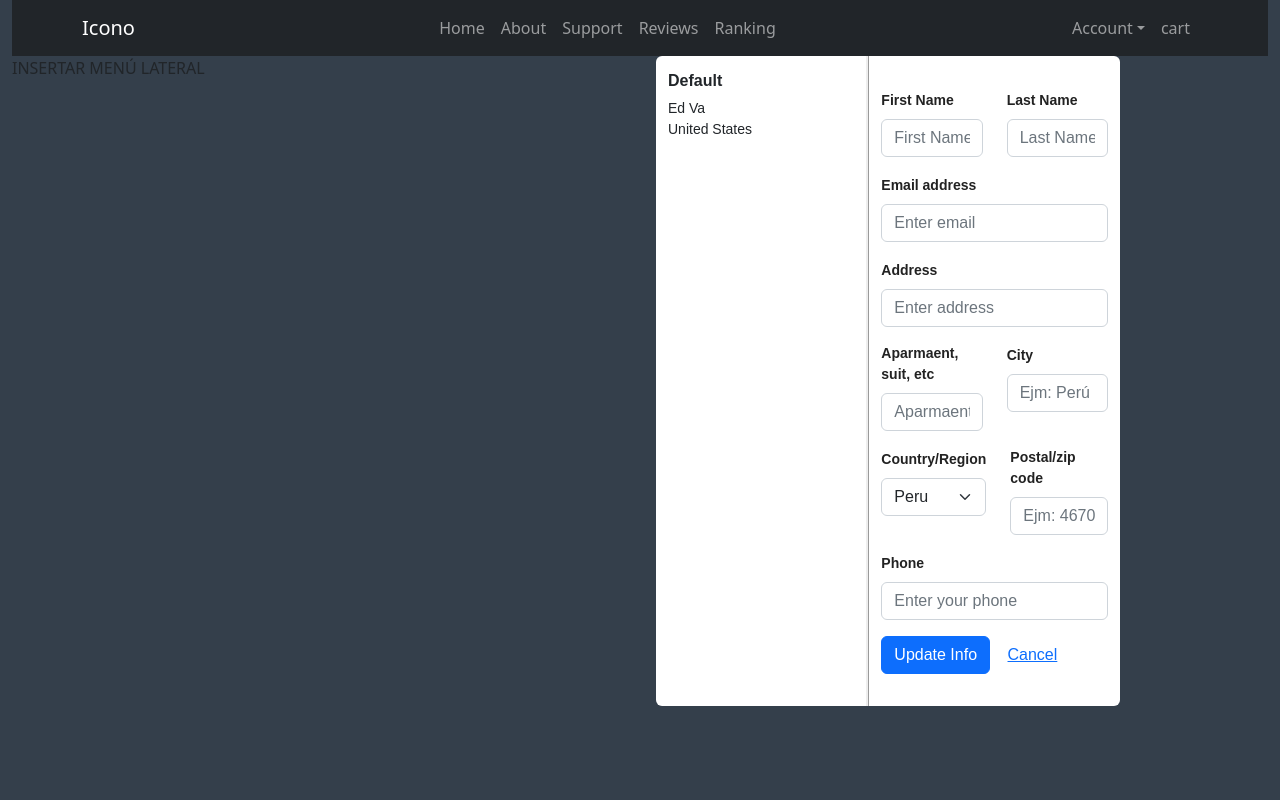
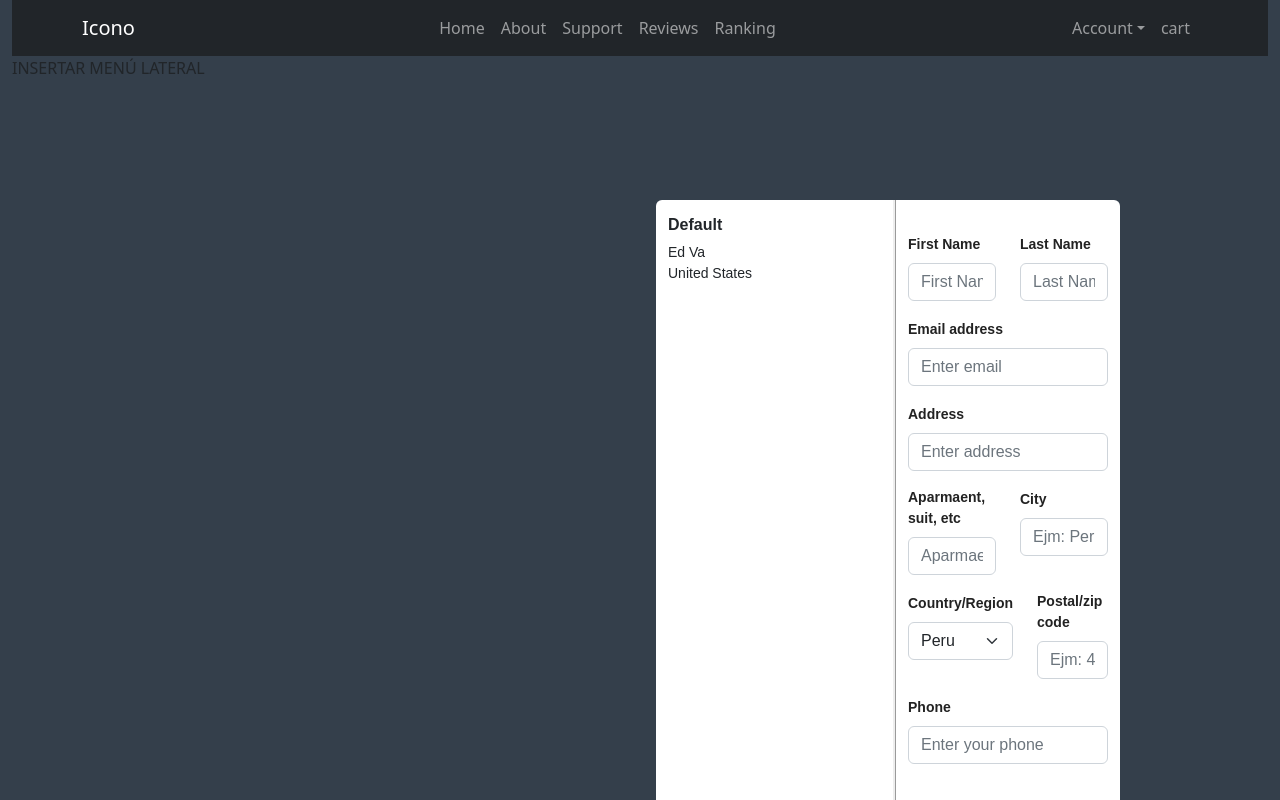
Before and after one commit to MarioSalazarD/ProyectoPW-2022-2, a React (Create React App) app: page /Profile in a window 1280 px wide. Shown: the top 800 px of the page. Built offline with nearby package versions, Linux system fonts and the light colour scheme.

Commit message:
Cambios en el formulario

```diff
--- a/src/Componentes/pages/ProfileInfo.jsx
+++ b/src/Componentes/pages/ProfileInfo.jsx
@@ -8,21 +8,21 @@ import {NavBar , Country} from '../shared';
 
 const ProfileInfo = () => {
     return(
-        <Container fluid style={{ backgroundColor: '#343f4b', height :'61.2rem' }} >
+        <Container fluid style={{ backgroundColor: '#343f4b', height :'61.2rem' , margin : '0px'}} >
             <Row>
                 <NavBar></NavBar>
             </Row>
             <Row>
-                <Col xs lg="3">
+                <Col lg="3">
                 INSERTAR MENÚ LATERAL
                 </Col>
-                <Col md="auto" xs lg="2" className ="Default" >
+                <Col lg="2" className ="Default" style={{ marginTop: '9rem', height : '44rem' , width: '15rem'}}>
                 <h6><strong>Default</strong></h6>
                 <p>Ed Va <br/> United States</p>
                 </Col >
-                <Col className = "Form">
+                <Col className = "Form" style={{ marginTop: '9rem', height : '44rem' }}>
                     <Form>
-                    <Row className="mb-3">
+                    <Row className="mb-3" >
                         <Form.Group as={Col} controlId="formGridFirstName">
                         <Form.Label>First Name</Form.Label>
                         <Form.Control type="text" placeholder="First Name" />
@@ -69,8 +69,8 @@ const ProfileInfo = () => {
                         <Form.Label>Phone</Form.Label>
                         <Form.Control type = "text" placeholder="Enter your phone"/>
                         </Form.Group>
-                        <Button as="input" type="submit" value="Update Info"/>{' '}
-                        <Button variant="link">Cancel</Button>
+                        <Button as="input" type="submit" value="Update Info" style={{ backgroundColor : '#c25be9', 'margin-top': '3rem', width : '12rem', borderColor : '#c25be9' , borderRadius : '4px',boxShadow : '2px 4px 5px 0px rgba(0,0,0,0.13)'}}/>{' '}
+                        <Button variant="link" style={ {'margin-top': '4rem', color : ' #757985' , 'text-decoration': 'none'}}>Cancel</Button>
                     </Form>
                 </Col>
             </Row>
```
